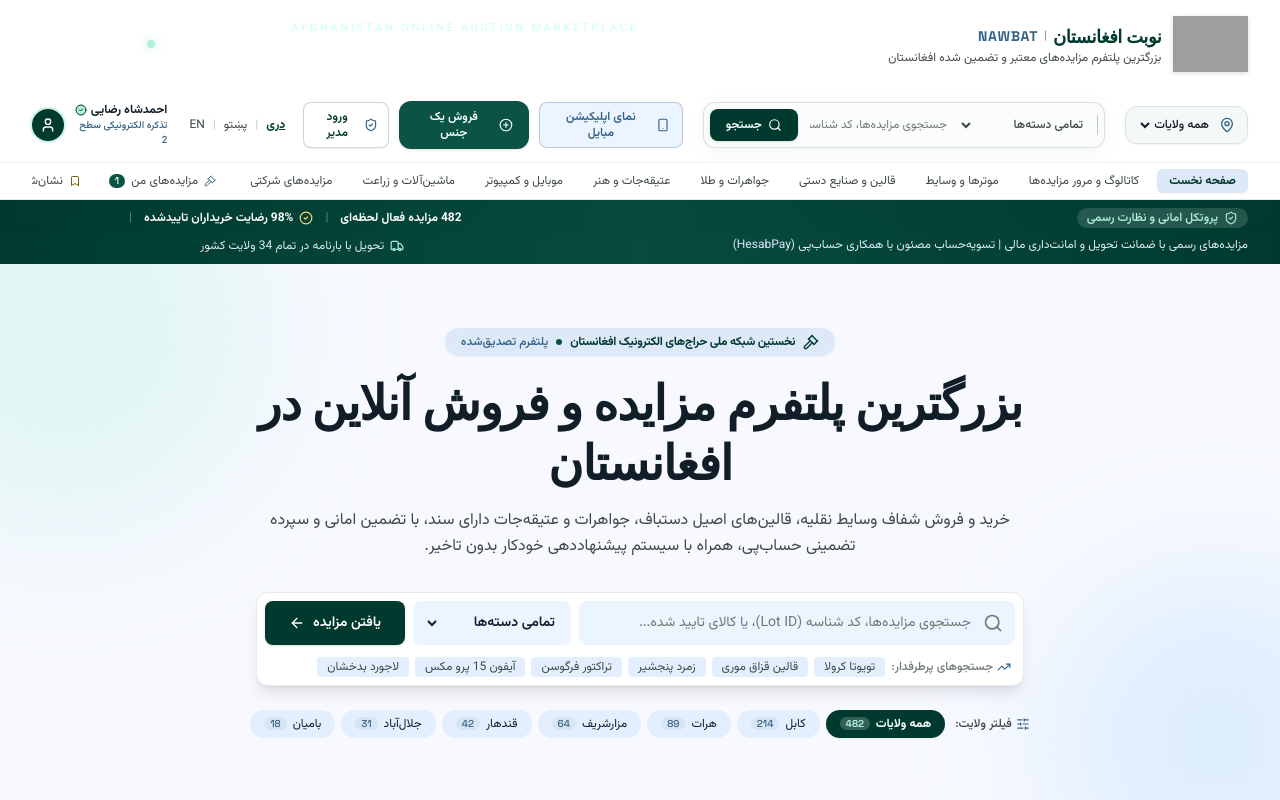
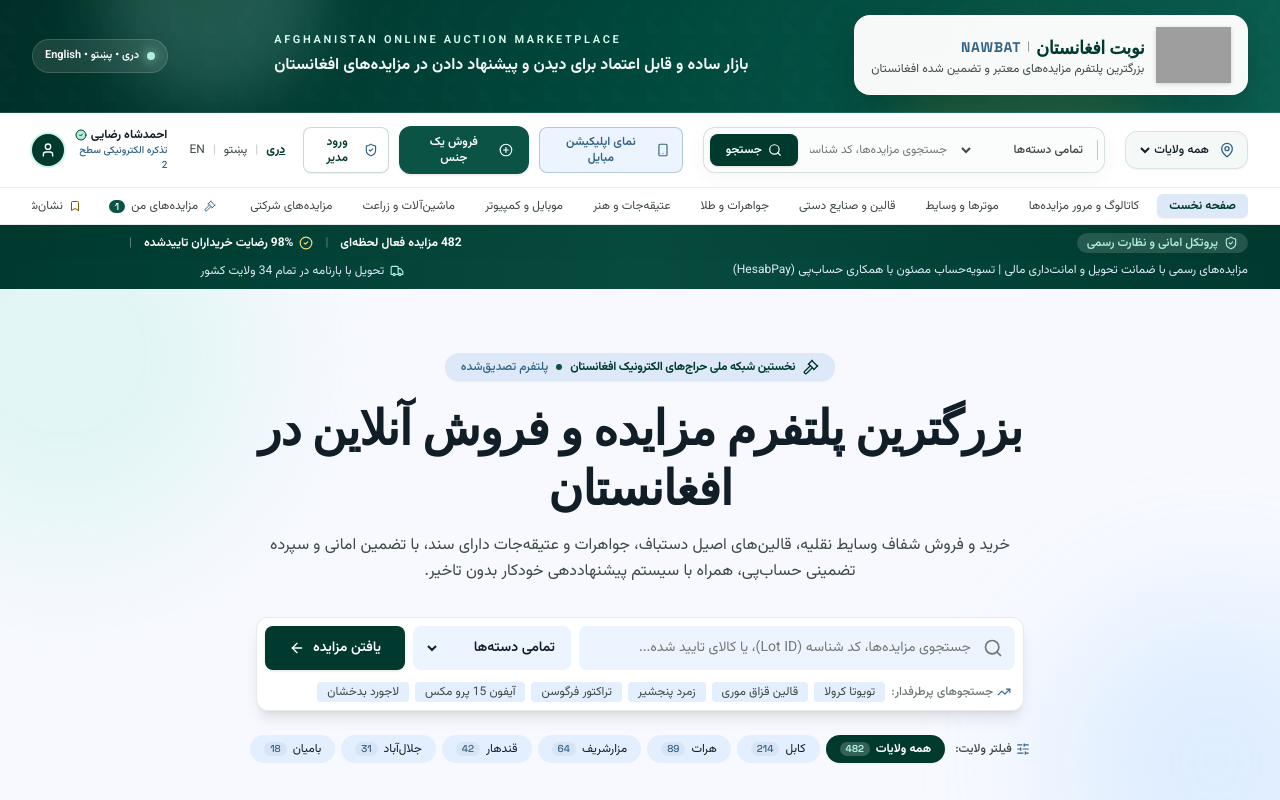
Before and after one commit to marcopolo783152-stack/NAWBAT-Auction, a React (Vite) app: page / in a window 1280 px wide. Shown: the top 800 px of the page. Built offline with nearby package versions, Linux system fonts and the light colour scheme; grey boxes are pictures that could not be loaded.

Commit message:
Add polished NAWBAT banner styling and smooth interactions

```diff
--- a/src/index.css
+++ b/src/index.css
@@ -42,3 +42,97 @@
 ::-webkit-scrollbar-thumb:hover {
   background: rgba(0, 58, 47, 0.3);
 }
+
+
+/* NAWBAT brand system */
+.nawbat-brand-banner {
+  position: relative;
+  overflow: hidden;
+  background:
+    linear-gradient(115deg, #002f27 0%, #00493d 52%, #0b5f50 100%);
+  border-bottom: 1px solid rgba(175, 239, 220, 0.16);
+}
+
+.nawbat-brand-banner::before {
+  content: "";
+  position: absolute;
+  inset: 0;
+  opacity: 0.22;
+  background-image:
+    linear-gradient(45deg, rgba(255,255,255,0.05) 25%, transparent 25%),
+    linear-gradient(-45deg, rgba(255,255,255,0.04) 25%, transparent 25%);
+  background-size: 34px 34px;
+  background-position: 0 0, 17px 17px;
+  pointer-events: none;
+}
+
+.nawbat-brand-orb {
+  position: absolute;
+  border-radius: 9999px;
+  filter: blur(30px);
+  pointer-events: none;
+}
+
+.nawbat-brand-orb-one {
+  width: 220px;
+  height: 220px;
+  top: -120px;
+  left: 8%;
+  background: rgba(175, 239, 220, 0.18);
+}
+
+.nawbat-brand-orb-two {
+  width: 260px;
+  height: 260px;
+  right: 10%;
+  bottom: -180px;
+  background: rgba(206, 167, 1, 0.12);
+}
+
+.nawbat-logo-panel {
+  display: inline-flex;
+  align-items: center;
+  min-width: 0;
+  padding: 0.7rem 1rem;
+  border-radius: 1rem;
+  background: rgba(255, 255, 255, 0.97);
+  border: 1px solid rgba(255, 255, 255, 0.7);
+  box-shadow:
+    0 10px 30px rgba(0, 25, 20, 0.18),
+    inset 0 1px 0 rgba(255,255,255,0.8);
+  transition: transform 180ms ease, box-shadow 180ms ease;
+}
+
+.group:hover .nawbat-logo-panel {
+  transform: translateY(-1px);
+  box-shadow:
+    0 14px 36px rgba(0, 25, 20, 0.24),
+    inset 0 1px 0 rgba(255,255,255,0.9);
+}
+
+button,
+a,
+input,
+select,
+textarea {
+  transition-property: color, background-color, border-color, box-shadow, transform, opacity;
+  transition-duration: 160ms;
+  transition-timing-function: ease;
+}
+
+button:focus-visible,
+a:focus-visible,
+input:focus-visible,
+select:focus-visible,
+textarea:focus-visible {
+  outline: 3px solid rgba(50, 98, 134, 0.2);
+  outline-offset: 2px;
+}
+
+@media (max-width: 767px) {
+  .nawbat-logo-panel {
+    width: 100%;
+    padding: 0.6rem 0.8rem;
+    border-radius: 0.9rem;
+  }
+}
```
